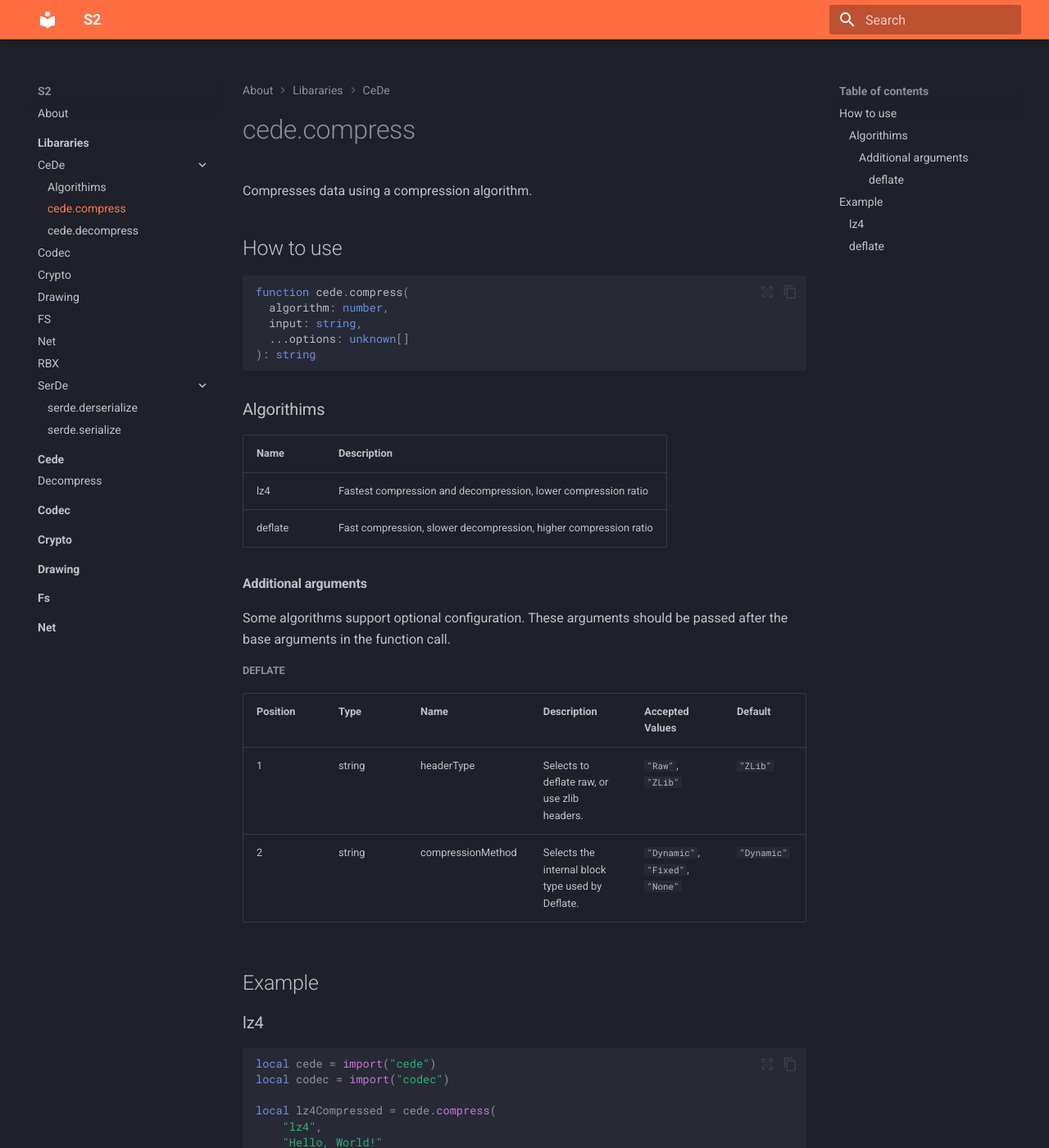
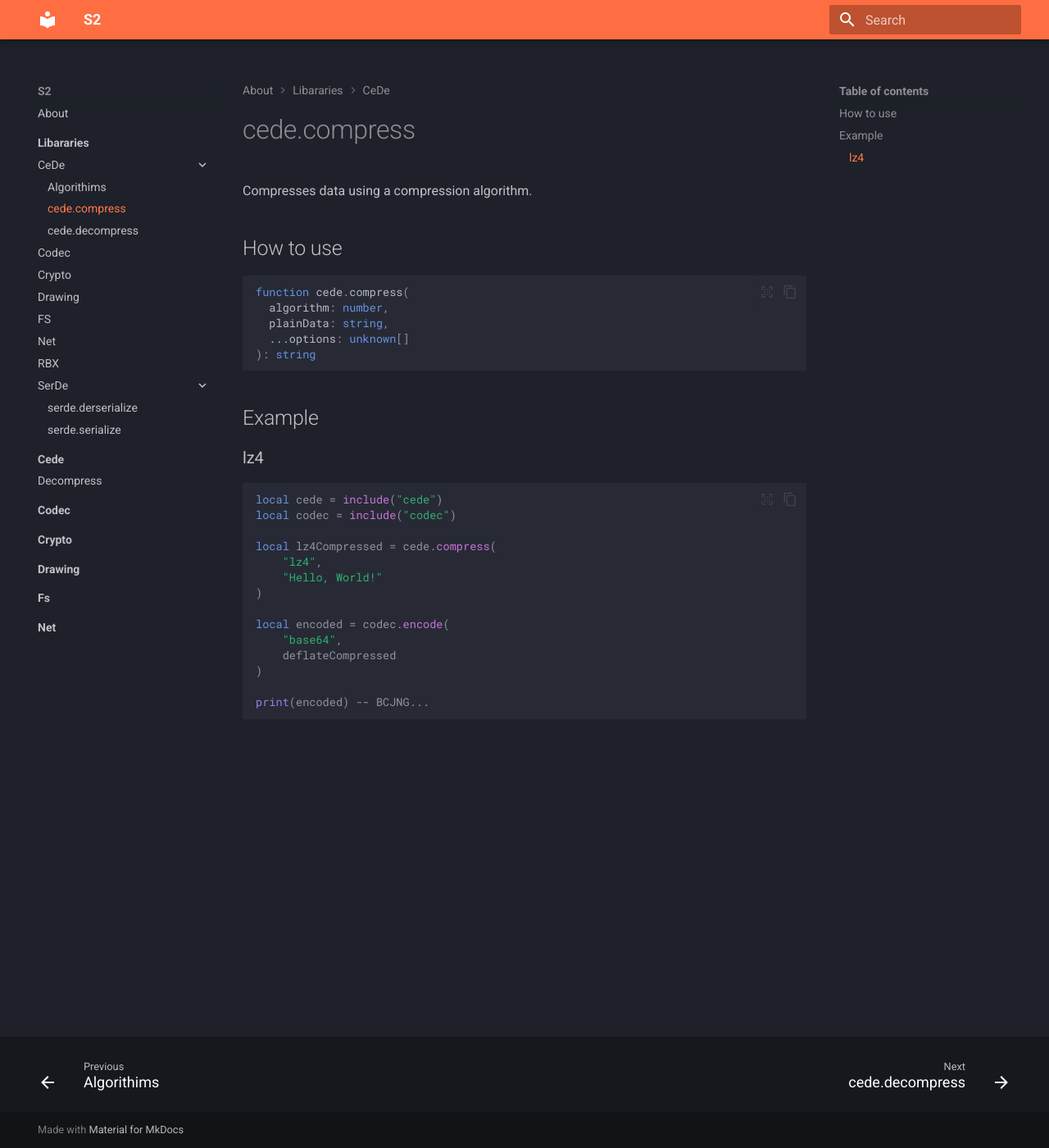
Before and after one commit to Proton-Utilities/Standard2, an MkDocs documentation site: the page built from docs/Libararies/CeDe/compress.md, in a window 1280 px wide and 1400 px high. Shown: the whole window at 82% size. Built offline with MkDocs 1.6.1 and Material for MkDocs 9.7.7, drawn with Linux system fonts in a browser that asks for light colours; some of the changed text lies outside the part shown.

Commit message:
change import to include

````diff
--- a/docs/Libararies/CeDe/compress.md
+++ b/docs/Libararies/CeDe/compress.md
@@ -7,36 +7,18 @@ Compresses data using a compression algorithm.
 ```typescript
 function cede.compress(
   algorithm: number,
-  input: string,
+  plainData: string,
   ...options: unknown[]
 ): string
 ```
-
-### Algorithims
-
-| Name | Description |
-| - | - |
-| lz4 | Fastest compression and decompression, lower compression ratio |
-| deflate | Fast compression, slower decompression, higher compression ratio |
-
-#### Additional arguments
-
-Some algorithms support optional configuration. These arguments should be passed after the base arguments in the function call.
-
-##### deflate
-
-| Position | Type   | Name | Description | Accepted Values | Default |
-| - | - | - | - | - | - |
-| 1 | string | headerType | Selects to deflate raw, or use zlib headers. | `"Raw"`, `"ZLib"` | `"ZLib"` |
-| 2 | string | compressionMethod | Selects the internal block type used by Deflate. | `"Dynamic"`, `"Fixed"`, `"None"` | `"Dynamic"` |
 
 ## Example
 
 ### lz4
 
 ```lua
-local cede = import("cede")
-local codec = import("codec")
+local cede = include("cede")
+local codec = include("codec")
 
 local lz4Compressed = cede.compress(
     "lz4",
@@ -50,24 +32,3 @@ local encoded = codec.encode(
 
 print(encoded) -- BCJNG...
 ```
-
-### deflate
-
-```lua
-local cede = import("cede")
-local codec = import("codec")
-
-local deflateCompressed = cede.compress(
-    "deflate",
-    "Hello, World!",
-    "Zlib",
-    "Dynamic"
-)
-
-local encoded = codec.encode(
-    "base64",
-    deflateCompressed
-)
-
-print(encoded) -- eJwFg...
-```
````
Also changed, not shown: docs/Libararies/CeDe/decompress.md (+33 -0 lines), docs/Libararies/README.md (+4 -4 lines).
